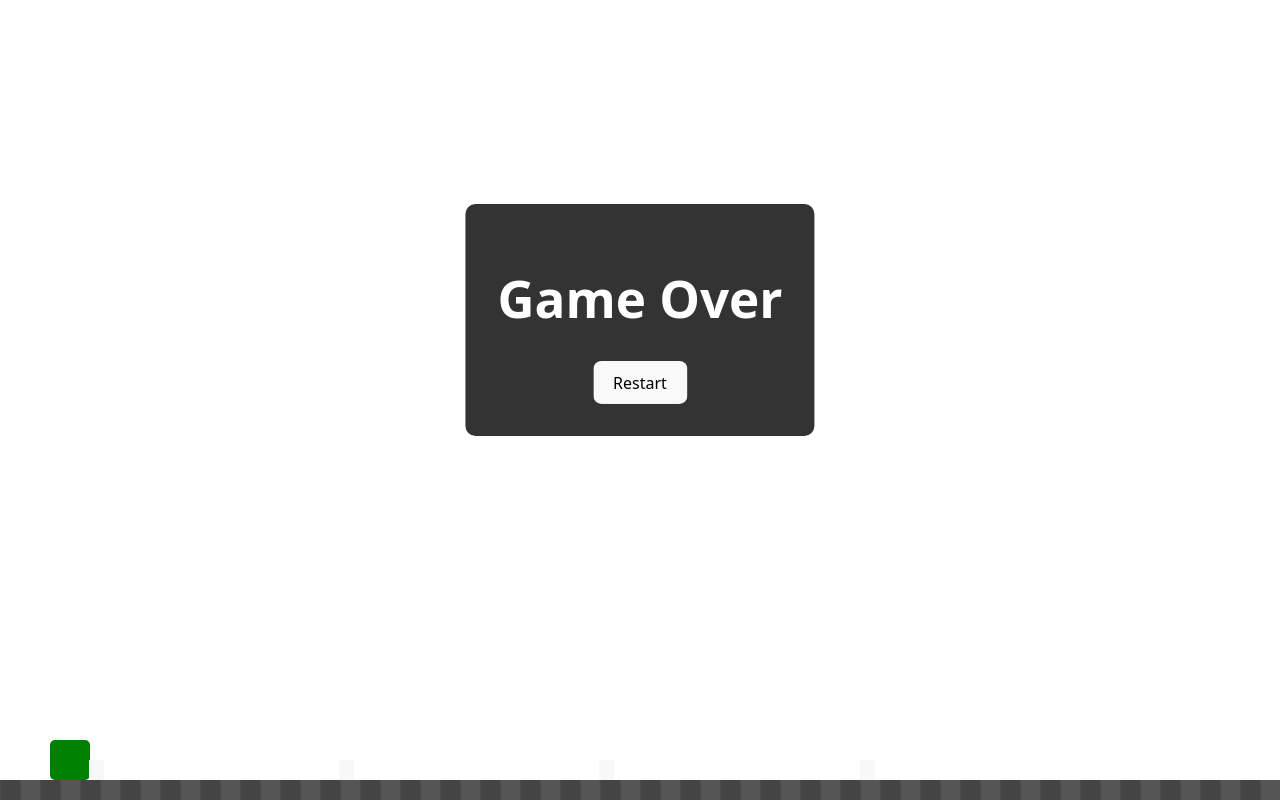
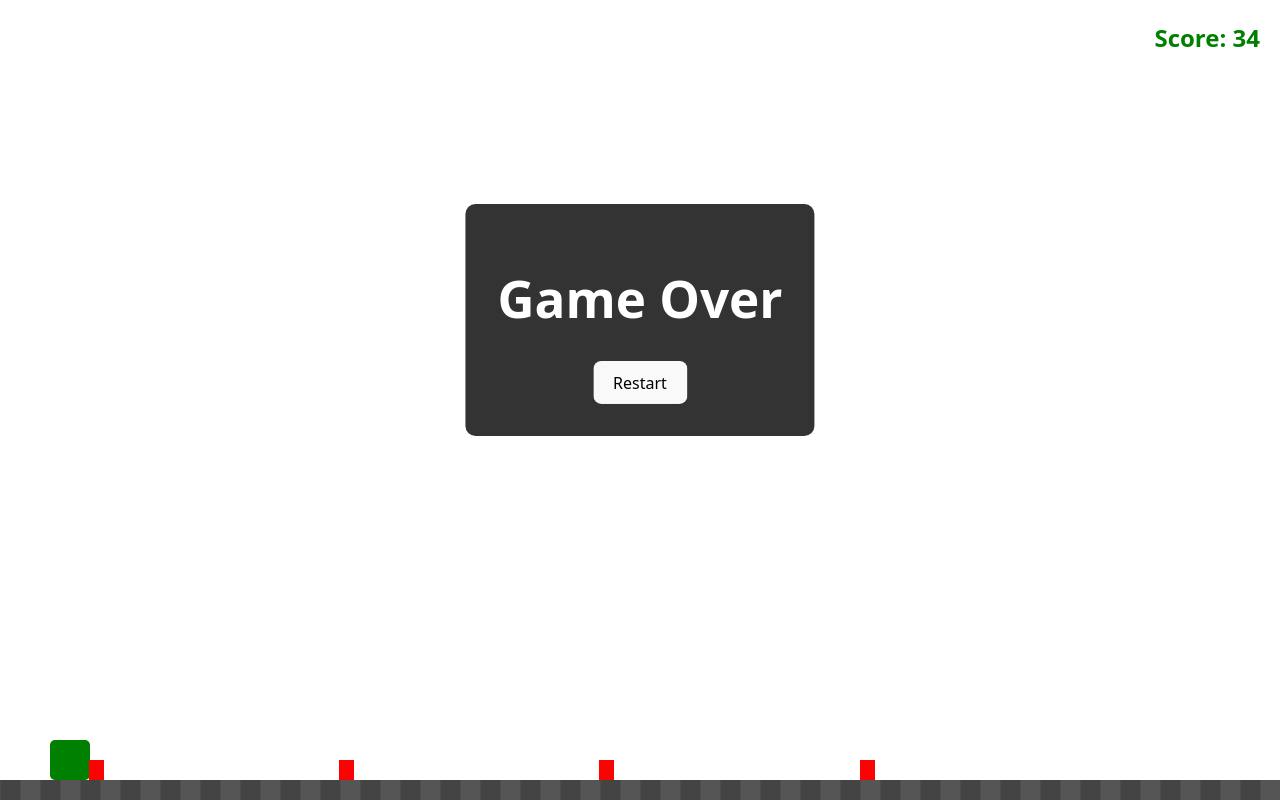
Before and after one commit to abhiraru/Green-Block, a React (Vite) app: page / in a window 1280 px wide. Built offline with nearby package versions, Linux system fonts and the light colour scheme.

Commit message:
css improvements

```diff
--- a/src/App.css
+++ b/src/App.css
@@ -1,6 +1,10 @@
 /* src/App.css */
 .App {
-  padding: 2rem;
+  height: 100%;
+  width: 100%;
+  overflow: hidden;
+  position: relative;
+  padding: 0; /* reset padding */
 }
 body {
   margin: 0;
@@ -17,3 +21,11 @@ body {
   border-radius: 10px;
   z-index: 3;
 }
+html, body {
+  height: 100%;
+  margin: 0;
+  padding: 0;
+  overflow-x: hidden;
+  overflow-y: hidden; /* optional: disables vertical scroll if not needed */
+  touch-action: none; /* optional: prevents iOS double-tap zoom & scrolling */
+}
--- a/src/components/Cactus.css
+++ b/src/components/Cactus.css
@@ -3,6 +3,6 @@
   bottom: 20px;
   width: 15px;
   height: 20px;
-  background-color: rgb(248, 248, 248);
+  background-color: rgb(249, 3, 3);
   z-index: 2;
 }
--- a/src/components/Score.jsx
+++ b/src/components/Score.jsx
@@ -21,7 +21,7 @@ const Score = () => {
       right: 20,
       fontSize: '24px',
       fontWeight: 'bold',
-      color: '#FFFFFF',
+      color: 'green',
     }}>
       Score: {score}
     </div>
```
